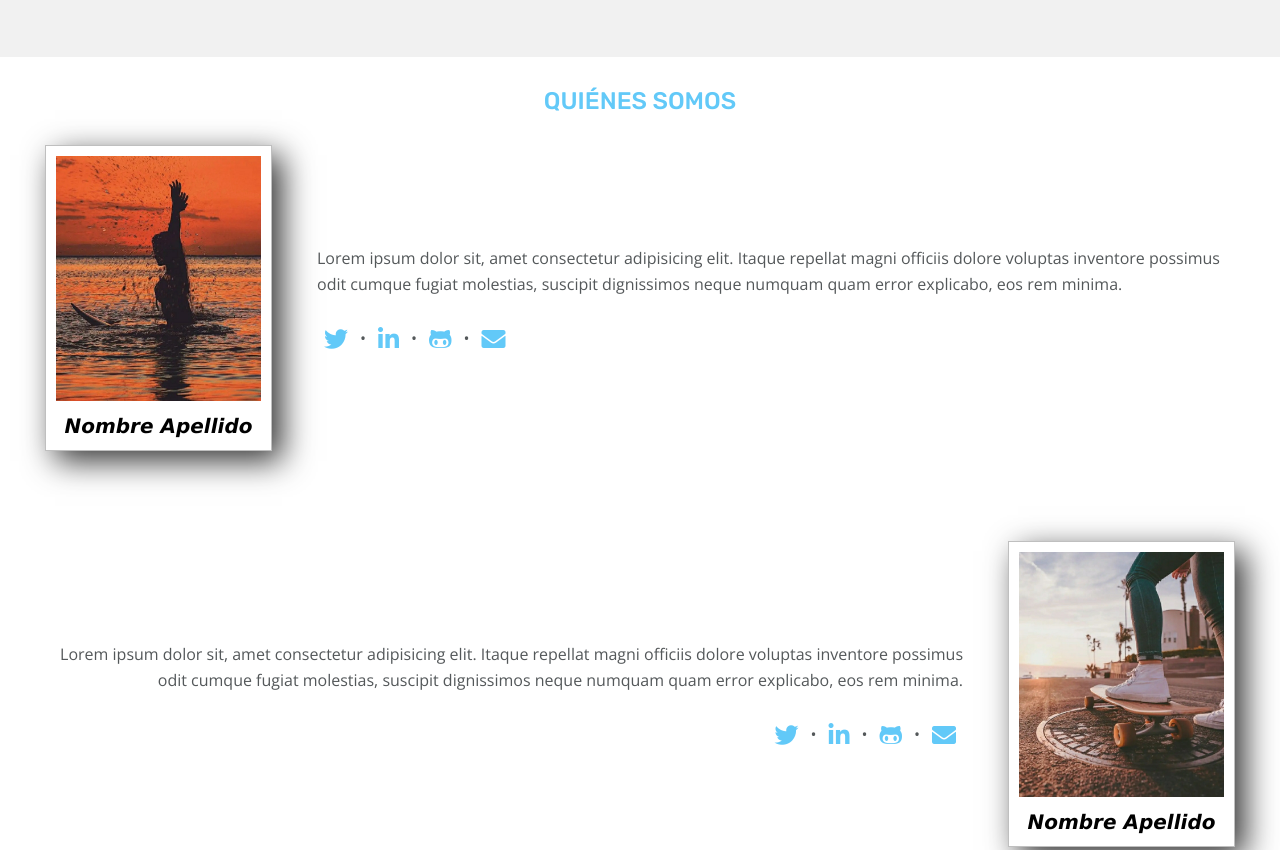
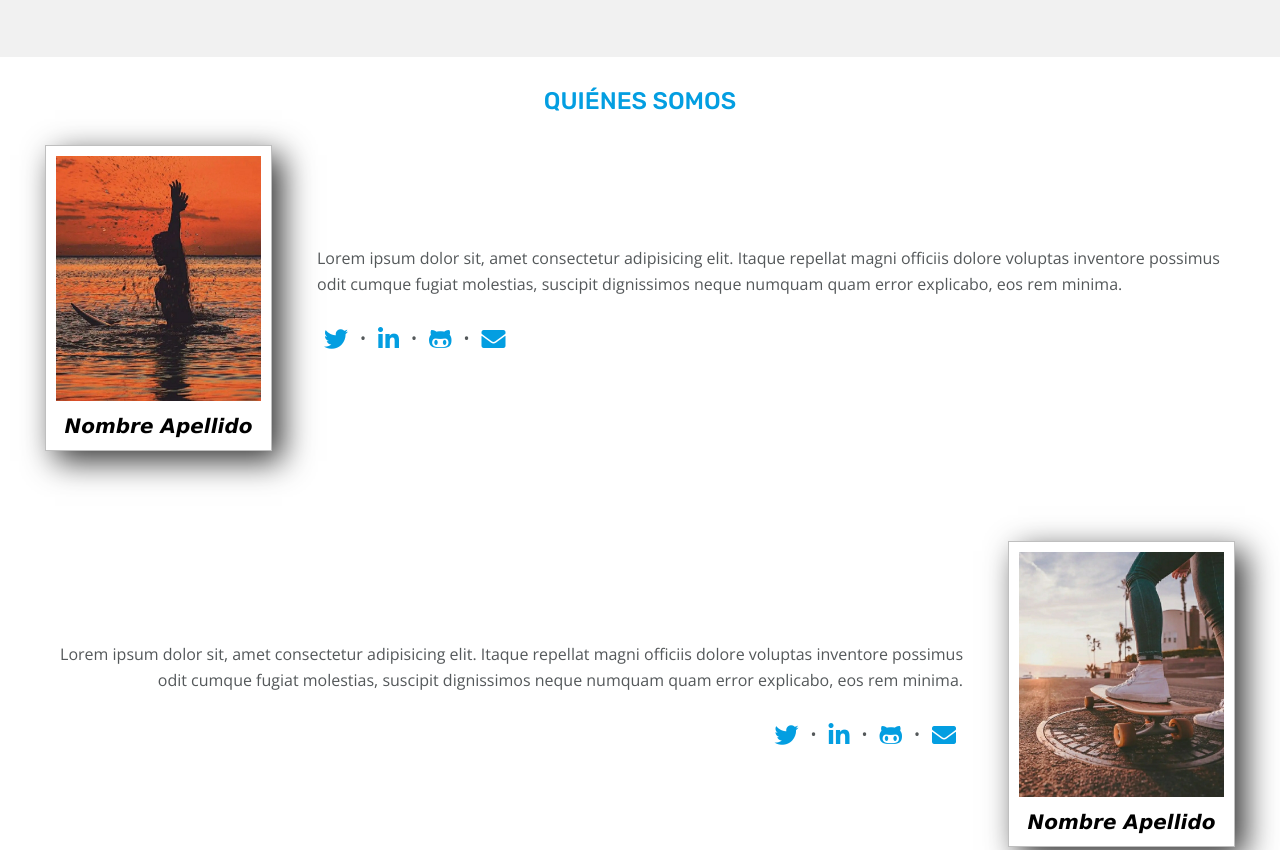
Before and after one commit to Powerkyria/Proyecto-Web, a plain HTML site: page index.html in a window 1280 px wide. Shown: the part 1147-1997 px from the top of the page. Drawn offline with nearby package versions, Linux system fonts and the light colour scheme.

Commit message:
add logo color to social icons and h2

```diff
--- a/styles.css/main.css
+++ b/styles.css/main.css
@@ -97,7 +97,7 @@
 
 h2 {
 	text-transform: uppercase;
-	color: rgba(98, 201, 248);
+	color: rgba(3, 158, 225);
 	font-family: 'Rubik', sans-serif;
 	font-weight: 500;
 	font-style: 24px;
@@ -194,7 +194,7 @@
 	margin-left: 12px;
 	margin-right: 12px;
 	font-size: 24px;
-	color: rgba(98, 201, 248);
+	color: rgba(3, 158, 225);
 }
 
 .who-are-we__social li:nth-child(odd):hover {
```
